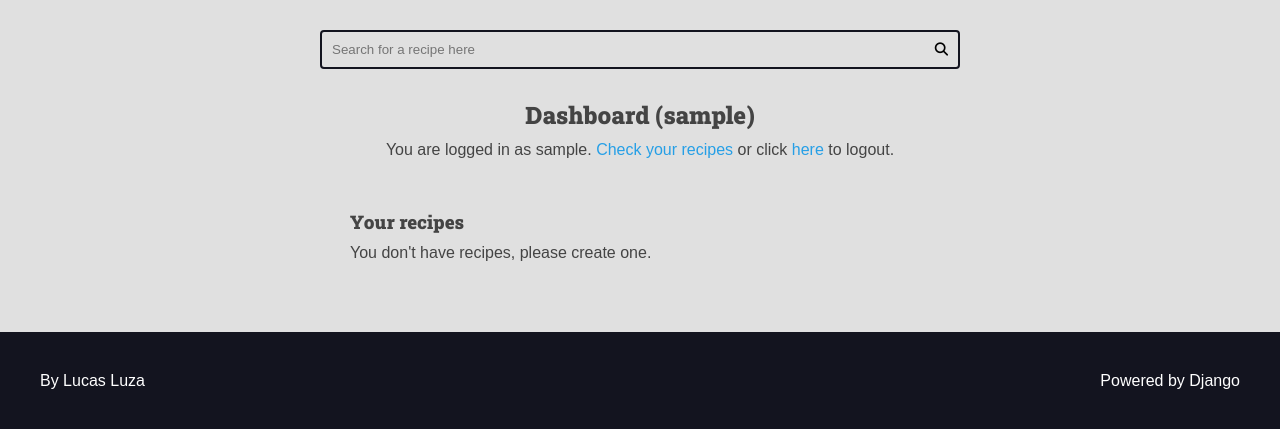
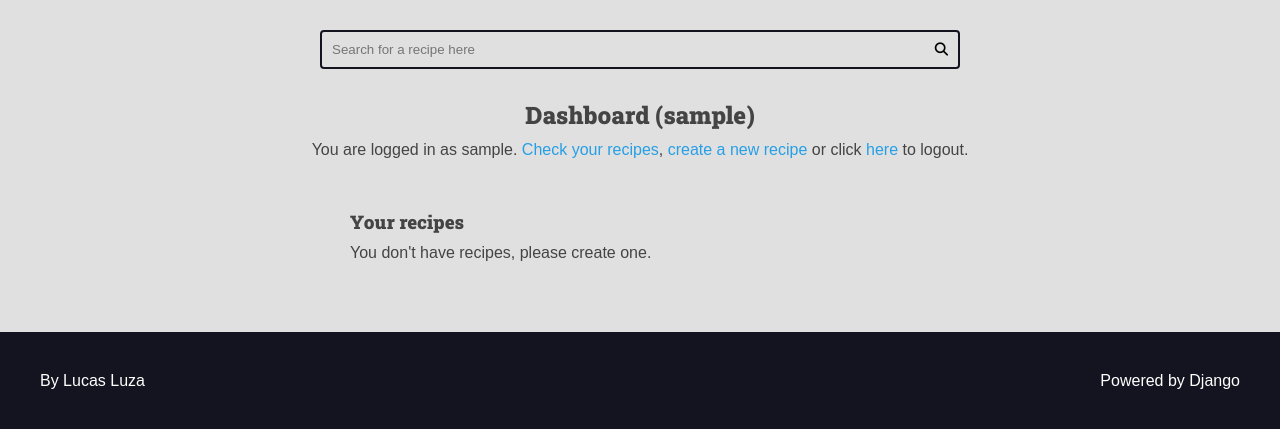
Before and after one commit to LuzaLucas/projeto1_django, a Django app: page /authors/dashboard/ in a window 1280 px wide. Shown: the part 113-542 px from the top of the page. Run offline with Django 5.2, Linux system fonts and the light colour scheme; the visitor is signed in with stand-in values (Sample User, id 1); data that the repository does not hold is empty.

Commit message:
creating view, template and url for recipe creating page

```diff
--- a/authors/templates/authors/pages/partials/login_message.html
+++ b/authors/templates/authors/pages/partials/login_message.html
@@ -1,7 +1,8 @@
 {% if request.user.is_authenticated %}
     <div class="login-message">
         You are logged in as {{ request.user.username }}.
-        <a href="{% url "authors:dashboard" %}">Check your recipes</a> or
+        <a href="{% url "authors:dashboard" %}">Check your recipes</a>,
+        <a href="{% url 'authors:dashboard_recipe_create' %}">create a new recipe</a> or
         <form class="inline-form" action="{% url "authors:logout" %}" method="post">
             {% csrf_token %}
             <input type="hidden" name="username" value="{{ request.user.username }}">
--- a/authors/urls.py
+++ b/authors/urls.py
@@ -11,6 +11,8 @@ urlpatterns = [
     path('login/create/', views.login_create, name="login_create"),
     path('logout/', views.logout_view, name="logout"),
     path('dashboard/', views.dashboard, name="dashboard"),
+    path('dashboard/recipe/new/', views.dashboard_recipe_create,
+         name="dashboard_recipe_create"),
     path('dashboard/recipe/<int:id>/edit/',
         views.dashboard_recipe_edit, name="dashboard_recipe_edit"),
 ]
--- a/authors/views.py
+++ b/authors/views.py
@@ -131,7 +131,36 @@ def dashboard_recipe_edit(request, id):
         return redirect(reverse('authors:dashboard_recipe_edit', args=(id,)))
 
     return render(
-        request, 'authors/pages/dashboard_recipe.html', context={
+        request, 'authors/pages/dashboard_recipe.html',
+        context={
             'form': form,
         }
     )
+
+
+@login_required(login_url='authors:login', redirect_field_name='next')
+def dashboard_recipe_create(request):
+    form = AuthorRecipeForm(
+        data=request.POST or None,
+        files=request.FILES or None,
+    )
+
+    if form.is_valid():
+        recipe = form.save(commit=False)
+
+        recipe.author = request.user
+        recipe.preparation_steps_is_html = False
+        recipe.is_published = False
+
+        recipe.save()
+
+        messages.success(request, 'Your recipe has been saved successfully')
+        return redirect(reverse('authors:dashboard_recipe_edit', args=(id,)))
+
+    return render(
+        request, 'authors/pages/dashboard_recipe.html',
+        context={
+            'form': form,
+            'form_action': reverse('authors:dashboard_recipe_create'),
+        }
+    )
--- a/recipes/views.py
+++ b/recipes/views.py
@@ -3,7 +3,6 @@ from .models import Recipe
 from django.http.response import Http404
 from django.db.models import Q
 from utils.pagination import make_pagination
-from django.contrib import messages
 
 import os
 
@@ -47,6 +46,7 @@ def recipe(request, id):
         {'recipe': recipe, 'is_detail_page': True,}
     )
 
+
 def search(request):
     search_term = request.GET.get('q', '').strip()
 
```
Also changed, not shown: authors/templates/authors/pages/dashboard_recipe_create.html (added, +17 -0 lines).
